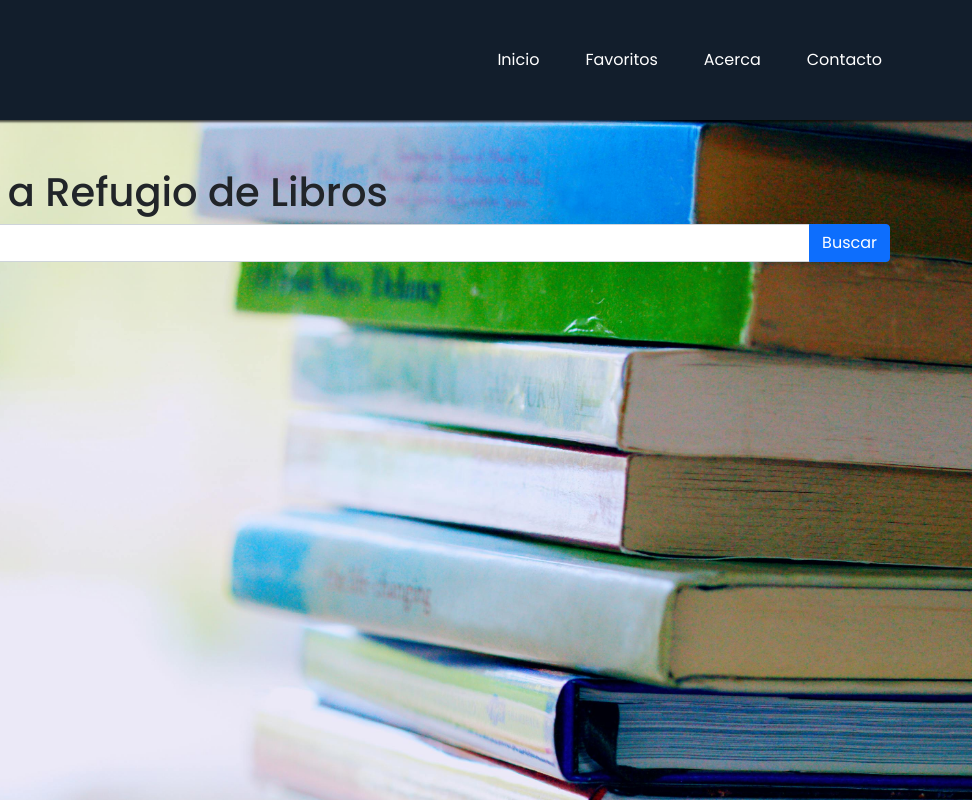
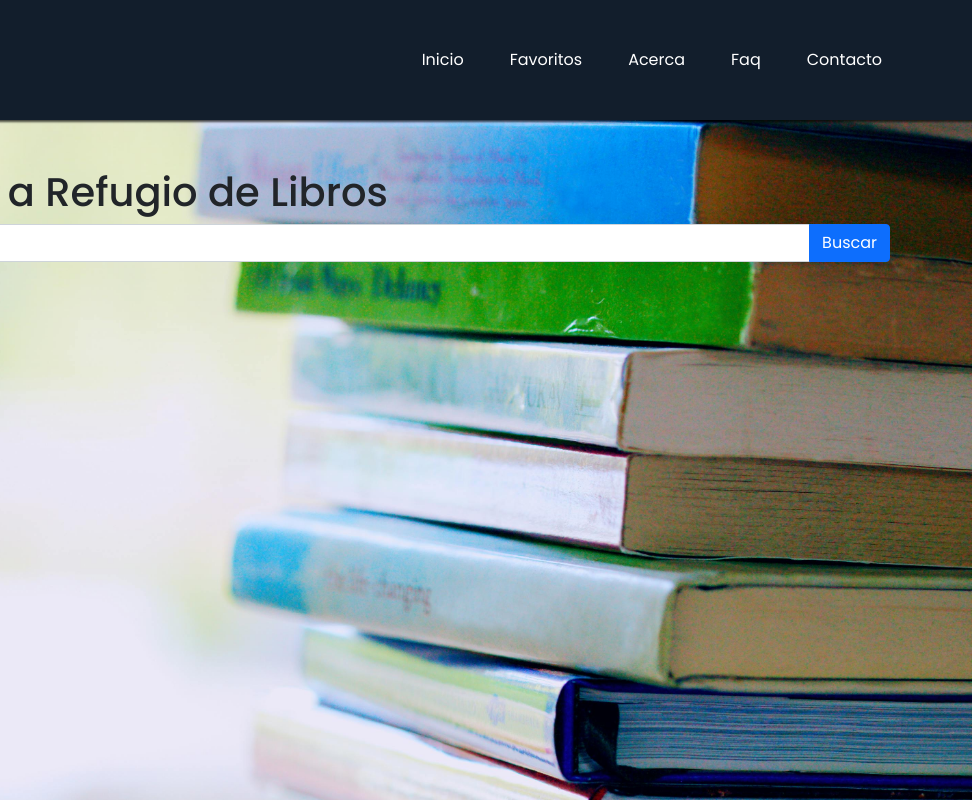
Before and after one commit to Javier-Pedernera/Codo_a_Codo_Java_Grupo5, a plain HTML site: page index.html in a window 1280 px wide. Shown: the top 800 px of the page, 308-1280 px from the left. Drawn offline with nearby package versions, Linux system fonts and the light colour scheme; files whose address does not match are found by name.

Commit message:
Update index.html

```diff
--- a/index.html
+++ b/index.html
@@ -33,6 +33,9 @@
         </li>
         <li class="nav-item">
           <a class="nav-link" href="./src/models/Acerca.html">Acerca</a>
+        </li>
+        <li class="nav-item">
+          <a class="nav-link" href="./Faq.html">Faq</a>
         </li>
         <li class="nav-item">
           <a class="nav-link" href="./src/models/contacto.html">Contacto</a>
```
